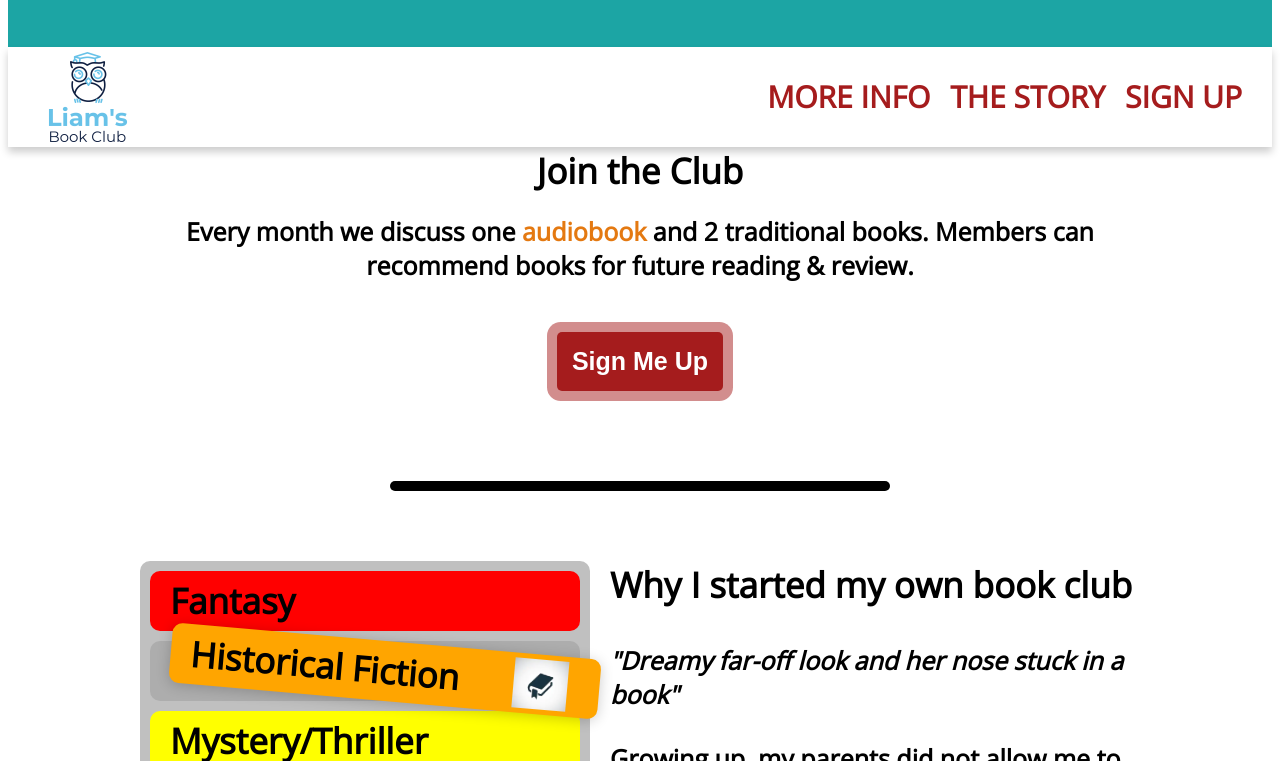
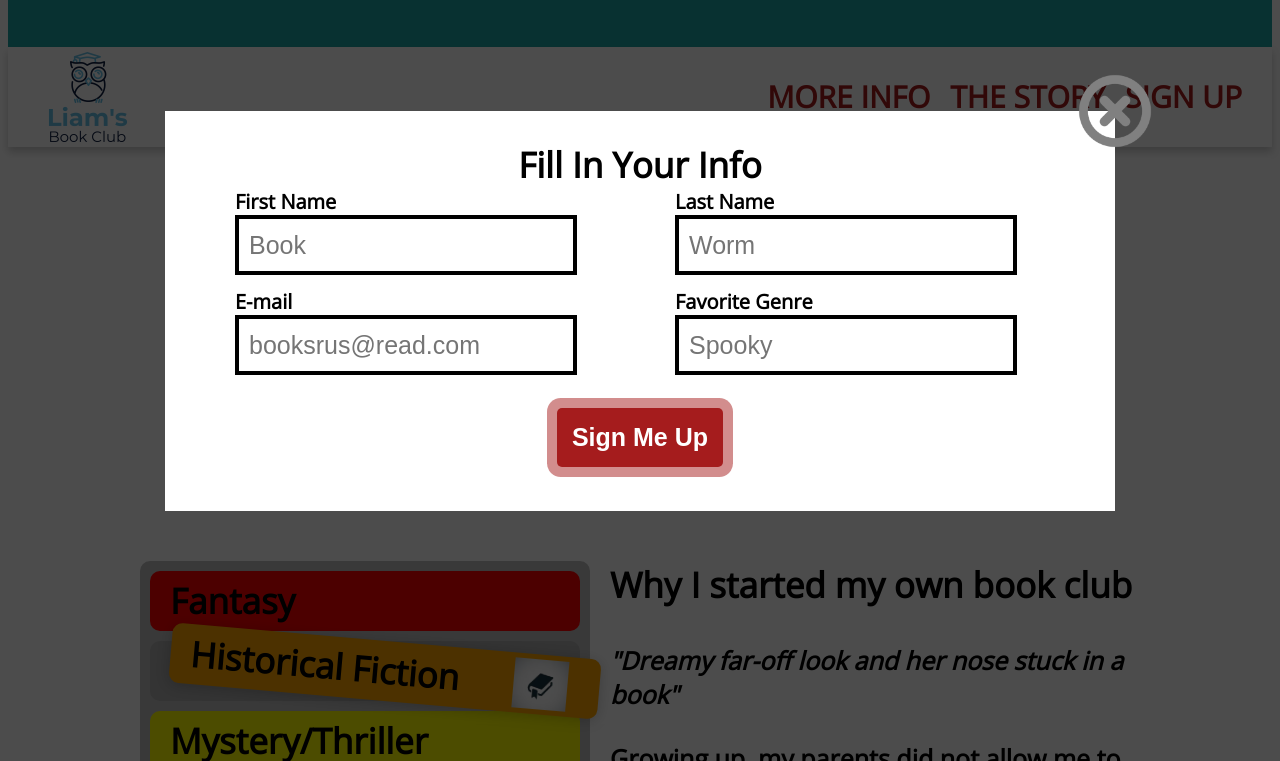
Before and after one commit to lrolle93/book-club, a plain HTML site: page book-club.html in a window 1280 px wide. Both pictures are taken after a click on the button "Sign Me Up". Shown: the part 761-1522 px from the top of the page. Drawn offline with nearby package versions, Linux system fonts and the light colour scheme.

Commit message:
Popup & Javascript
Edited HTML, CSS, created JS for popup

```diff
--- a/book-club.css
+++ b/book-club.css
@@ -343,4 +343,97 @@ footer a{
 
 	.popup{
 		display: none;
+		position: fixed;
+		top: 0;
+		bottom: 0;
+		right: 0;
+		left: 0;
+
+		}
+
+	.popup.show{
+		display: block;
 	}
+
+.popup .blanket{
+	background-color: rgba(0,0,0,0.7);
+	position: absolute;
+	top: 0;
+	bottom: 0;
+	right: 0;
+	left: 0;
+}
+
+
+.popup .content{
+	box-sizing: border-box;
+	width: 950px;
+	height: 400px;
+	padding: 30px 40px;
+	background-color: white;
+	text-align: center;
+	position: absolute;
+	margin-left: -475px;
+	left: 50%;
+	top: 50%;
+	margin-top: -250px;
+	font-size: 20px;
+}
+
+.popup .close{
+	border: none;
+	width: 80px;
+	height: 80px;
+	background-color: black;
+	background: url(img/close.png) no-repeat center center;
+	background-size: 100%;
+	top: -40px;
+	right: -40px;
+	outline: none;
+	overflow: hidden;
+	text-indent: 99999px;
+	position: absolute;
+}
+
+.popup .fname{
+	float: left;
+	width: 400px;
+	height: 100px;
+	margin-left: 30px;
+
+}
+
+.popup .lname{
+	float: right;
+	width: 400px;
+	height: 100px;
+	}
+
+.popup .email{
+	float: left;
+	width: 400px;
+	height: 100px;
+	margin-left: 30px;
+}
+
+.popup .genre{
+	float: right;
+	width: 400px;
+	height: 100px;
+	}
+
+label{
+	display: block;
+	text-align: left;
+	font-weight: bold;
+
+}
+
+input{
+	display: block;
+	font-size: 25px;
+	height: 60px;
+	border: 4px solid black;
+	box-sizing: border-box;
+	padding-left: 10px;
+}
--- a/book-club.html
+++ b/book-club.html
@@ -37,7 +37,7 @@
 	<a href="#" class="logo"></a>
 
 	<ul>
-		<li><a href="#">Sign Up</a></li>
+		<li><a href="javascript:()" onclick="showpopup();">Sign Up</a></li>
 		<li><a href="#the-story">The Story</a></li>
 		<li><a href="#more-info">More Info</a></li>
 	</ul>
@@ -50,7 +50,7 @@
 		<h2>Join the Club</h2>
 		<p>Every month we discuss one <span class="highlight">audiobook</span> and 2 traditional books. Members can recommend books for future reading & review.</p>
 
-	<button class="cta">Sign Me Up</button>
+	<button class="cta" onclick="showpopup();"> Sign Me Up</button>
 	</div>
 </div>
 <!-- Separating Bar -->
@@ -96,7 +96,7 @@
 
 <!-- Pop Up -->
 
-<div  class="popup">
+<div  class="popup" id="popup">
 
 	<div class="blanket"></div>
 
@@ -127,11 +127,13 @@
 			<button class="cta">Sign Me Up</button>
 
 		</form>
-		<button class="close">Close</button>
+		<button class="close" onclick="hidepopup()">Close</button>
 
 	</div>
 
 </div>
 
+<script src="script.js" type="text/javascript"></script>
+
 </body>
 </html>
--- /dev/null
+++ b/script.js
@@ -0,0 +1,11 @@
+console.log('hey there')
+
+function showpopup(){
+	var popup = document.getElementById('popup')
+	popup.classList.add('show')
+}
+
+function hidepopup(){
+	var popup = document.getElementById('popup')
+	popup.classList.remove('show')
+}
```
